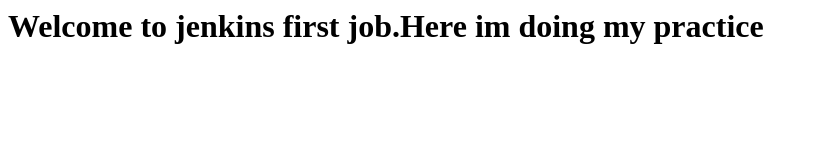
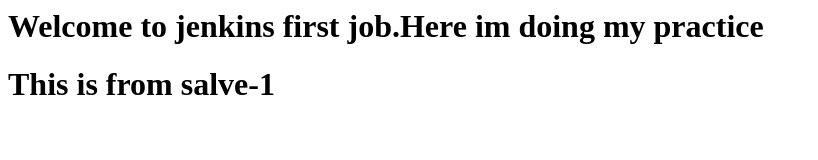
Before and after one commit to sravankodem/DevOps-Git-Assignment1, a plain HTML site: page index.html in a window 1280 px wide. Shown: the whole page, without its empty margins (0-818 px from the left). Drawn offline with Linux system fonts and the light colour scheme.

Commit message:
this is from salve1

```diff
--- a/index.html
+++ b/index.html
@@ -1,5 +1,6 @@
 <html>
   <body>
     <h1>Welcome to jenkins first job.Here im doing my practice</h1>
-  </body>
+    <h1>This is from salve-1</h1>
+</body>
 </html>
```
